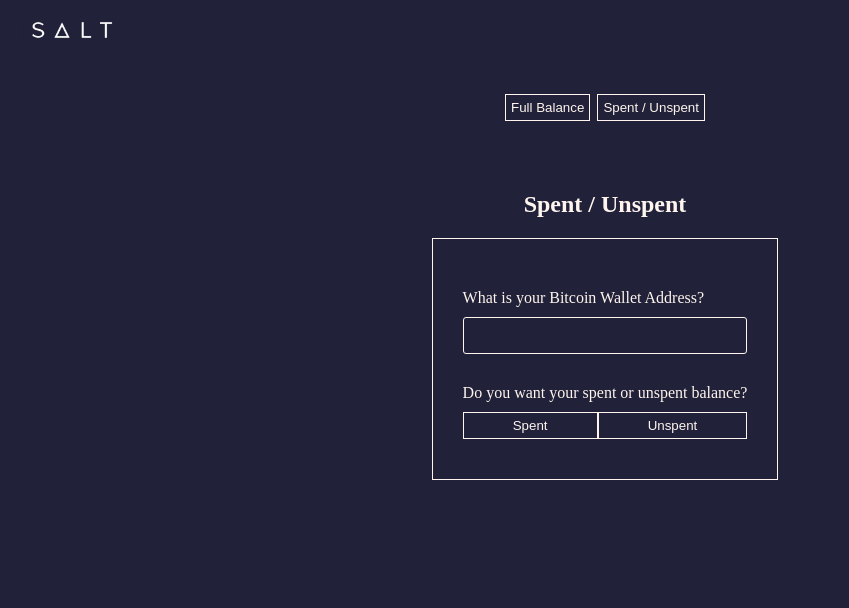
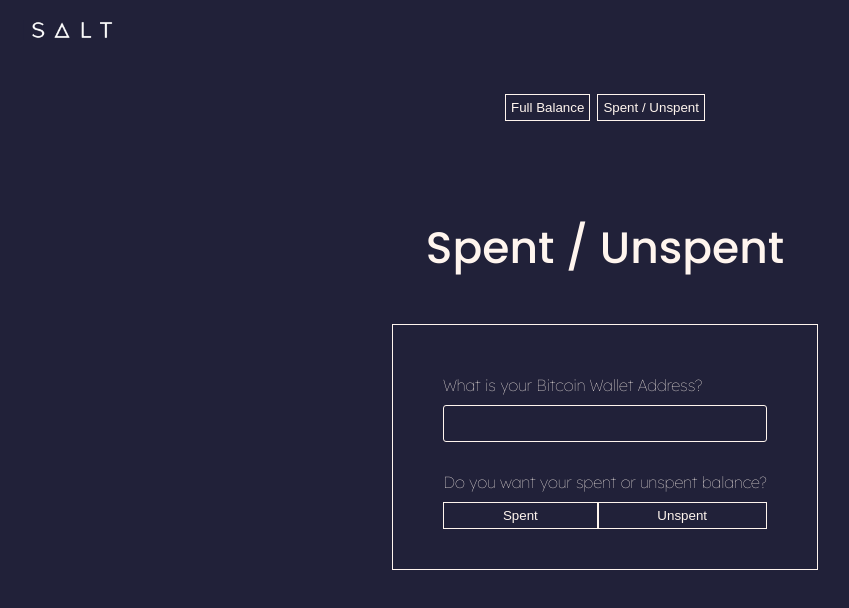
Before and after one commit to CCBaxter84/TypeScript, a React (Create React App) app in the folder client/: page /spent in a window 1280 px wide. Shown: the top 608 px of the page, without its empty margins (35-884 px from the left). Built offline with nearby package versions, Linux system fonts and the light colour scheme.

Commit message:
Added Google Fonts

```diff
--- a/client/public/index.html
+++ b/client/public/index.html
@@ -8,6 +8,9 @@
       name="description"
       content="Bitcoin Wallet Balance Checker"
     />
+    <link rel="preconnect" href="https://fonts.gstatic.com">
+    <link href="https://fonts.googleapis.com/css2?family=Lexend:wght@100&display=swap" rel="stylesheet">
+    <link href="https://fonts.googleapis.com/css2?family=Poppins:wght@500&display=swap" rel="stylesheet">
     <title>Bitcoin Wallet</title>
   </head>
   <body>
--- a/client/src/App.css
+++ b/client/src/App.css
@@ -4,6 +4,7 @@
 body {
   background-color: var(--saltMidight);
   color: seashell;
+  font-family: 'Lexend', sans-serif;
 }
 
 header {
--- a/client/src/components/Button.tsx
+++ b/client/src/components/Button.tsx
@@ -1,15 +1,10 @@
 import { FC } from "react";
 import { IBtnProps } from "./interfaces";
 
-const Button: FC<IBtnProps> = ({ highlighted, handleClick, name, fullName, className }) => {
-  return (
-    <button
-      className={className}
-      name={name}
-      onClick={handleClick}
-    >{fullName}
-    </button>
-  );
-}
+const Button: FC<IBtnProps> = ({ highlighted, handleClick, name, fullName, className }) => (
+  <button className={className} name={name}
+    onClick={handleClick}>{fullName}
+  </button>
+);
 
 export default Button;
--- a/client/src/components/Container.tsx
+++ b/client/src/components/Container.tsx
@@ -33,7 +33,6 @@
       resetState={resetState}
       address={address} spent={spent}
     />
-
   );
 }
 
--- a/client/src/components/FormContainer.tsx
+++ b/client/src/components/FormContainer.tsx
@@ -3,11 +3,9 @@
 import WalletForm from "./WalletForm";
 import SpentForm from "./SpentForm";
 
-const FormContainer: FC<IFormCtrProps> = ({ handleChange, handleSubmit, toggleSpent, address, spent, wantsFull, name }) => {
-
-  return (
+const FormContainer: FC<IFormCtrProps> = ({ handleChange, handleSubmit, toggleSpent, address, spent, wantsFull, name }) => (
   <section className="outer">
-      <h2>{name}</h2>
+    <p className="title">{name}</p>
     <section className="inner">
       {wantsFull ?
       <WalletForm address={address}
@@ -24,6 +22,5 @@
     </section>
   </section>
 );
-}
 
 export default FormContainer;
--- a/client/src/components/Header.tsx
+++ b/client/src/components/Header.tsx
@@ -1,12 +1,10 @@
 import { FC } from "react";
 import saltLogo from "../saltLogo.png";
 
-const Header: FC = () => {
-  return (
-    <header>
-      <img className="salt-logo" src={saltLogo} alt="Salt Logo"/>
-    </header>
-  );
-}
+const Header: FC = () => (
+  <header>
+    <img className="salt-logo" src={saltLogo} alt="Salt Logo"/>
+  </header>
+);
 
 export default Header;
--- a/client/src/components/SpentForm.tsx
+++ b/client/src/components/SpentForm.tsx
@@ -2,8 +2,7 @@
 import { ISpentForm } from "./interfaces";
 import SpentBtns from './SpentBtns';
 
-const SpentForm: FC<ISpentForm> = ({ address, handleSubmit, handleChange, toggleSpent }) => {
-  return (
+const SpentForm: FC<ISpentForm> = ({ address, handleSubmit, handleChange, toggleSpent }) => (
   <form onSubmit={handleSubmit}>
     <label className="form-label">What is your Bitcoin Wallet Address?
       <input
@@ -13,9 +12,7 @@
     <label>Do you want your spent or unspent balance?
       <SpentBtns toggleSpent={toggleSpent}/>
     </label>
-
   </form>
 );
-}
 
 export default SpentForm;
--- a/client/src/components/WalletForm.tsx
+++ b/client/src/components/WalletForm.tsx
@@ -1,9 +1,7 @@
 import { FC } from "react";
 import { IFormProps } from "./interfaces";
 
-const WalletForm: FC<IFormProps> = ({ address, handleSubmit, handleChange }) => {
-
-  return (
+const WalletForm: FC<IFormProps> = ({ address, handleSubmit, handleChange }) => (
   <form onSubmit={handleSubmit}>
     <label className="form-label">What is your Bitcoin Wallet Address?
       <input
@@ -12,6 +10,5 @@
     </label>
   </form>
 );
-}
 
 export default WalletForm;
--- a/client/src/formStyles.css
+++ b/client/src/formStyles.css
@@ -11,7 +11,7 @@
   background-color: var(--saltMidight);
   border: 1px solid seashell;
   color: seashell;
-  padding: 30px;
+  padding: 30px 50px;
 }
 
 .form-label {
@@ -37,3 +37,8 @@
 .spent-btns > button {
   flex-grow: 1;
 }
+
+.title {
+  font-family: 'Poppins', sans-serif;
+  font-size: 44px;
+}
```
Also changed, not shown: client/src/components/ContainerLayout.tsx (indentation only). Lines whose indentation alone changed are shown as unchanged.
